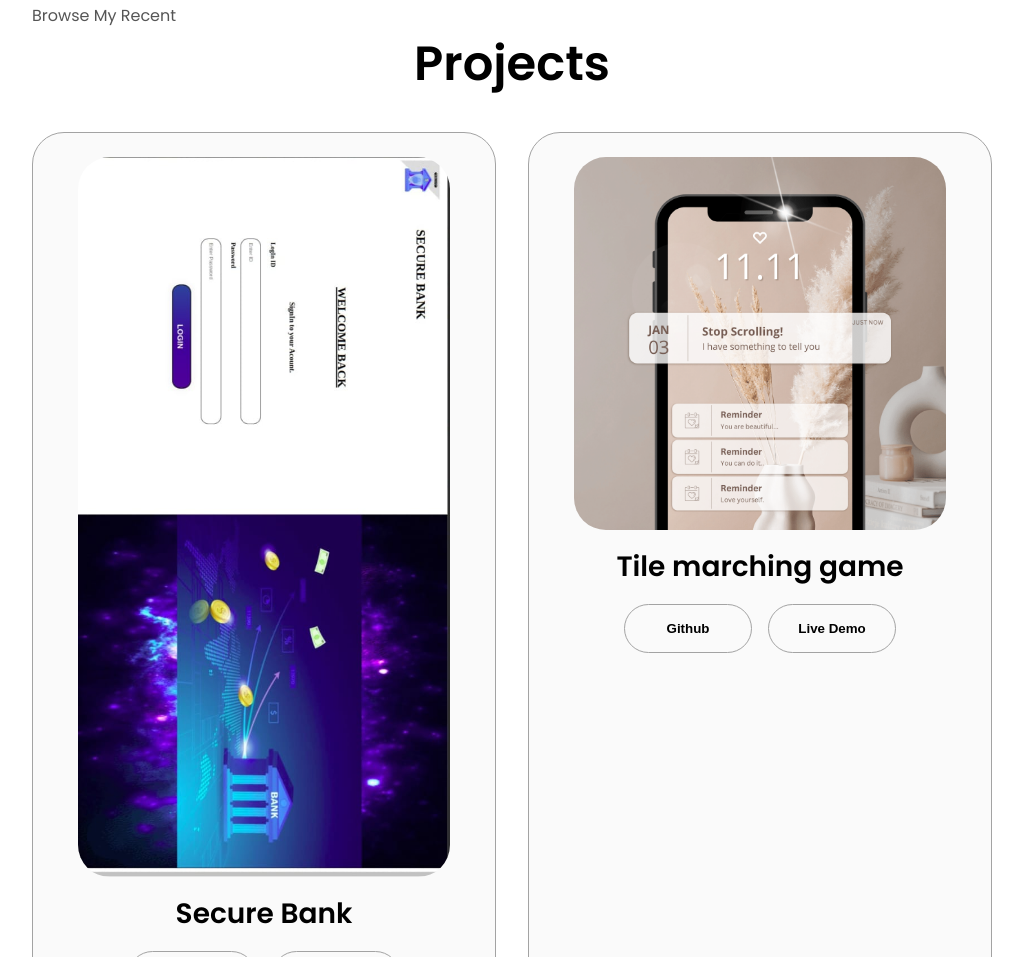
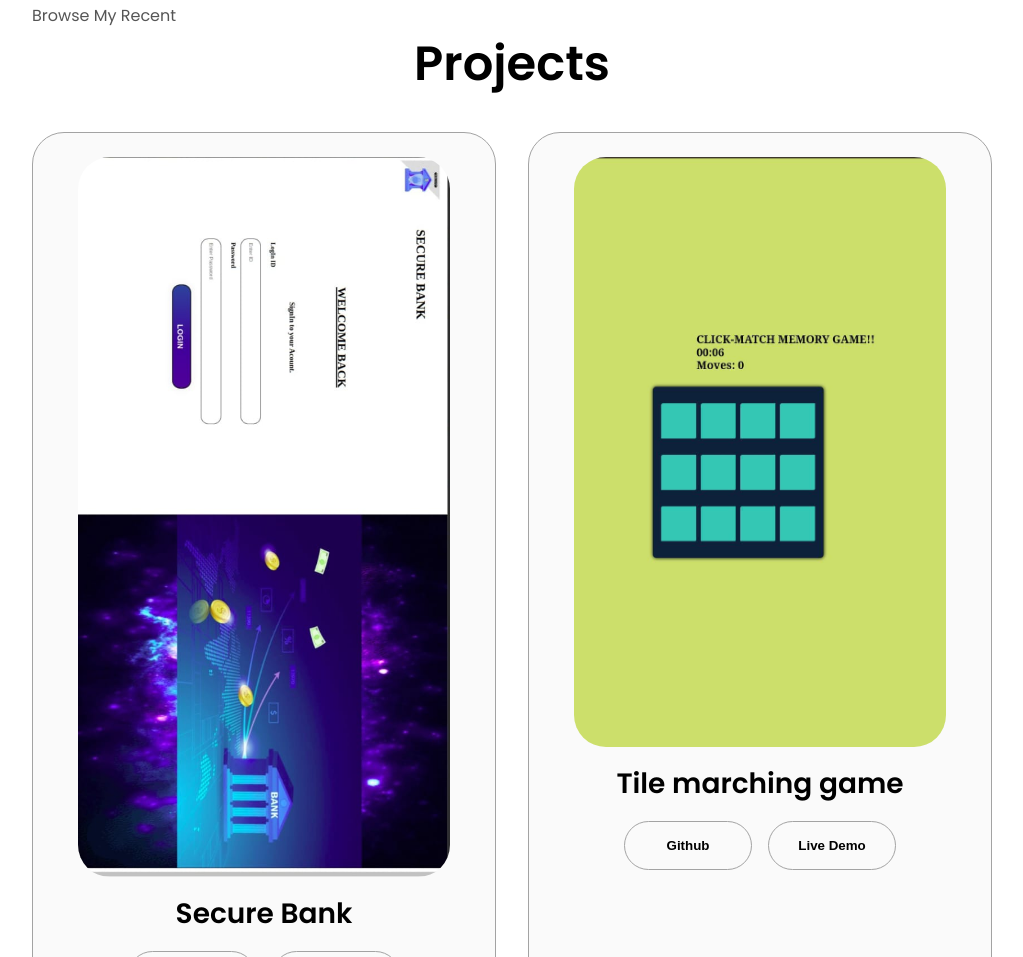
Before and after one commit to naomicherono/My_personal_portfolio, a plain HTML site: page index.html in a window 1280 px wide. Shown: the part 2461-3418 px from the top of the page, without its empty margins (128-1151 px from the left). Drawn offline with Linux system fonts and the light colour scheme.

Commit message:
updated project section

```diff
--- a/index.html
+++ b/index.html
@@ -283,7 +283,7 @@
           <div class="details-container color-container">
             <div class="article-container">
               <img
-                src="./assets/project-2.png"
+                src="./assets/proj2.jpeg"
                 alt="Project 2"
                 class="project-img"
               />
@@ -357,6 +357,8 @@
         </div>
       </div>
     </section>
+
+    <!-- footer section -->
     <footer>
       <nav>
         <div class="nav-links-container">
@@ -371,9 +373,6 @@
       <p>Copyright &#169; 2023 Naomi Cherono. All Rights Reserved.</p>
     </footer>
 
-
-
-
     </div>
         </div>
 
```
Also changed, not shown: about.html (added), assets/proj2.jpeg (added).
